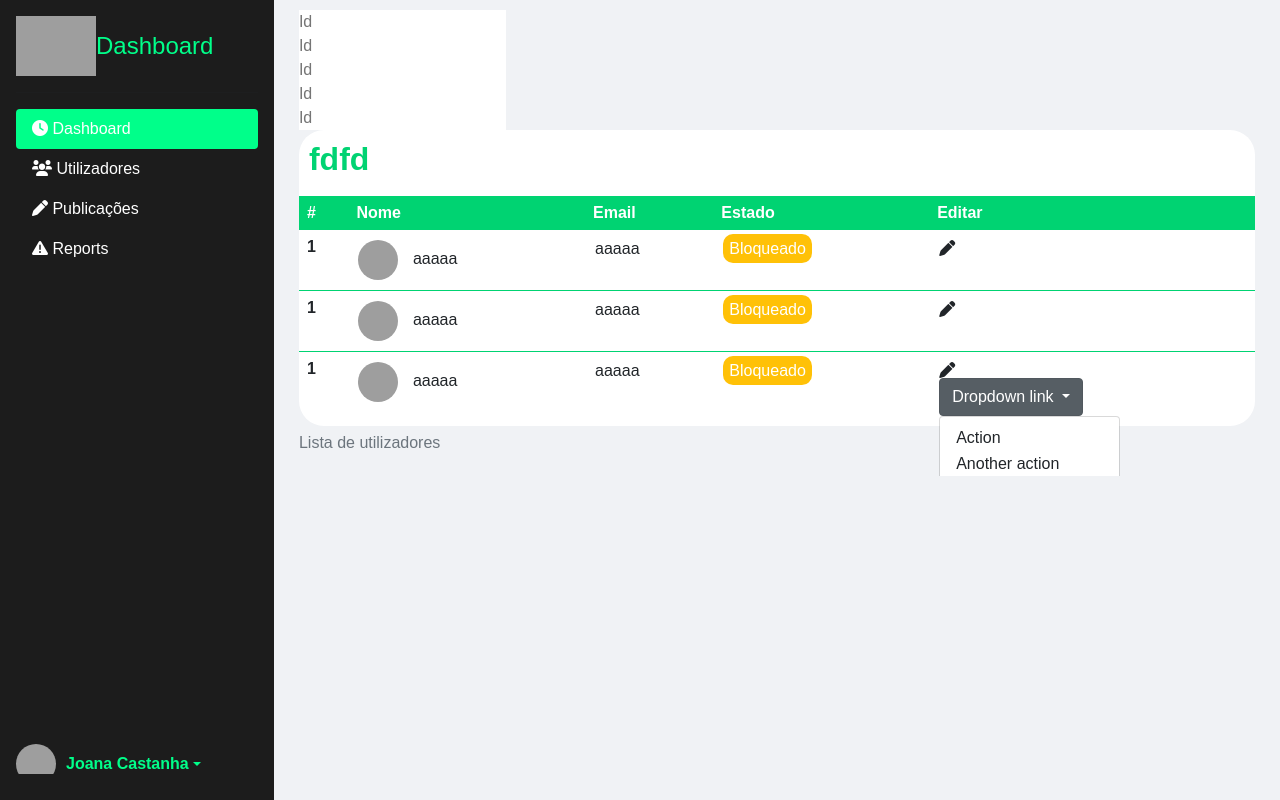
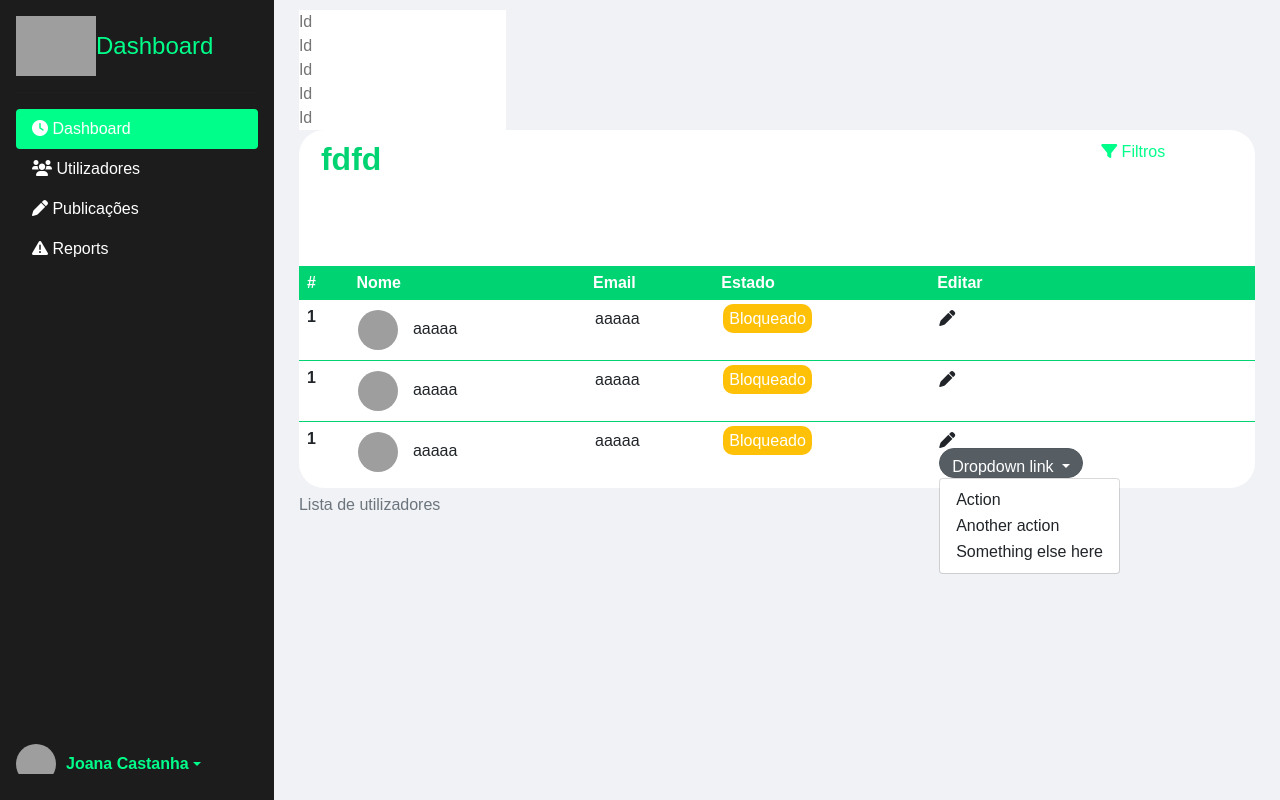
Before and after one commit to barros0/bubble-project, a PHP site: page /admin/users/users.php in a window 1280 px wide. Run offline with PHP 8.4, Linux system fonts and the light colour scheme; grey boxes are pictures that could not be loaded.

Commit message:
admn filters

```diff
--- a/DWM_2021_22-Prj1_Bubble/admin/public/css/styles.css
+++ b/DWM_2021_22-Prj1_Bubble/admin/public/css/styles.css
@@ -271,6 +277,27 @@ img {
     background-color: var(--verde);
     color: var(--white);
     width: 220px;
+}
+
+.btn {
+    height: 30px;
+    border-radius: 15px;
+    background-color: var(--verde);
+    color: var(--white);
+    max-width: 100%;
+}
+
+.btn:hover {
+    background-color: var(--verdeh);
+}
+
+.btn.disable {
+    background-color: var(--cizento);
+    color: var(--white);
+}
+
+.btn.disable:hover {
+    background-color: var(--sgrey);
 }
 
 
@@ -454,23 +481,27 @@ img {
     background-color: red;
 }
 
-.warning .icon{
+.warning .icon {
     background-color: goldenrod;
 }
 
-.sucess .icon{
+.sucess .icon {
     background-color: green;
 }
 
 
-.user-img-big{
+.user-img-big {
     width: 150px;
     height: 150px;
     margin: 20px;
 }
 
 
-.table-header{
+.table-responsive {
+    overflow: visible;
+}
+
+.table-header {
     border: none !important;
     border-radius: 25px 25px 0px 0px;
     background-color: var(--white);
--- a/DWM_2021_22-Prj1_Bubble/admin/users/users.php
+++ b/DWM_2021_22-Prj1_Bubble/admin/users/users.php
@@ -29,8 +29,37 @@ include('../partials/header.php');
 
 
     <div class="table-responsive">
-        <div class="table-header">
+        <div class="table-header row">
+            <div class="titulo col-10">
             <h2>fdfd</h2>
+            </div>
+
+            <div class="filtro col-2">
+                <a href="#" class="filter filter-close">
+                <i class="fa fa-filter"></i>
+                Filtros
+                </a>
+
+                <div class="filter-w">
+
+                  <div class="filtros">
+                      <div class="filter-line">
+                          <div class="icon">
+                              <i class="fa fa-envelope"></i>
+                          </div>
+                          <input type="text" placeholder="Email">
+                      </div>
+                  </div>
+
+
+                    <div class="opt">
+                        <input type="button" value="Fechar"
+                               class="btn disable">
+                        <input type="button" value="Filtrar"
+                               class="btn">
+                    </div>
+                </div>
+            </div>
         </div>
         <table class="table">
             <caption>Lista de utilizadores</caption>
```
Also changed, not shown: other parts of DWM_2021_22-Prj1_Bubble/admin/public/css/styles.css (+75 -31 lines), DWM_2021_22-Prj1_Bubble/Site/notificacoes.php (added, +10 -0 lines), DWM_2021_22-Prj1_Bubble/admin/public/js/app.js.
